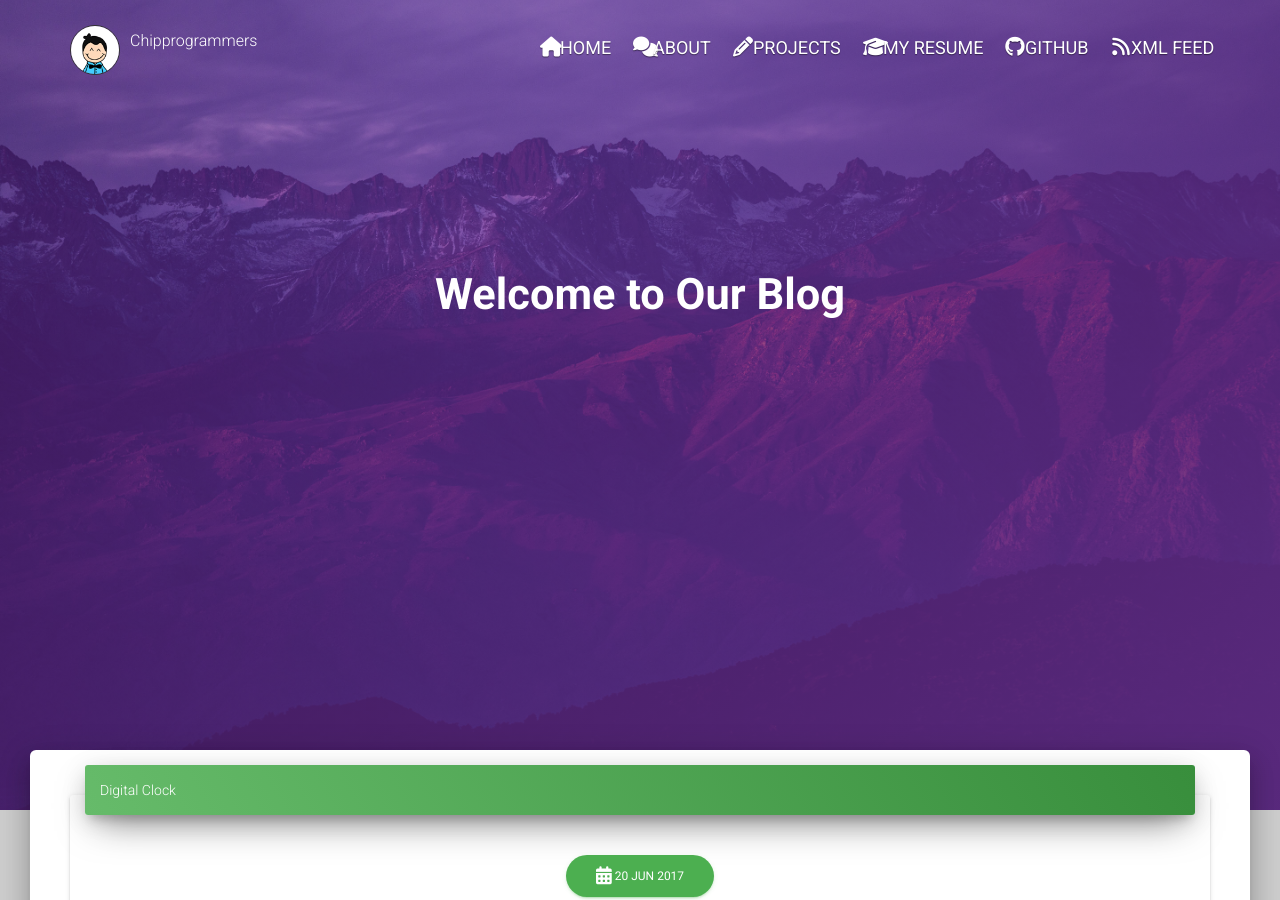
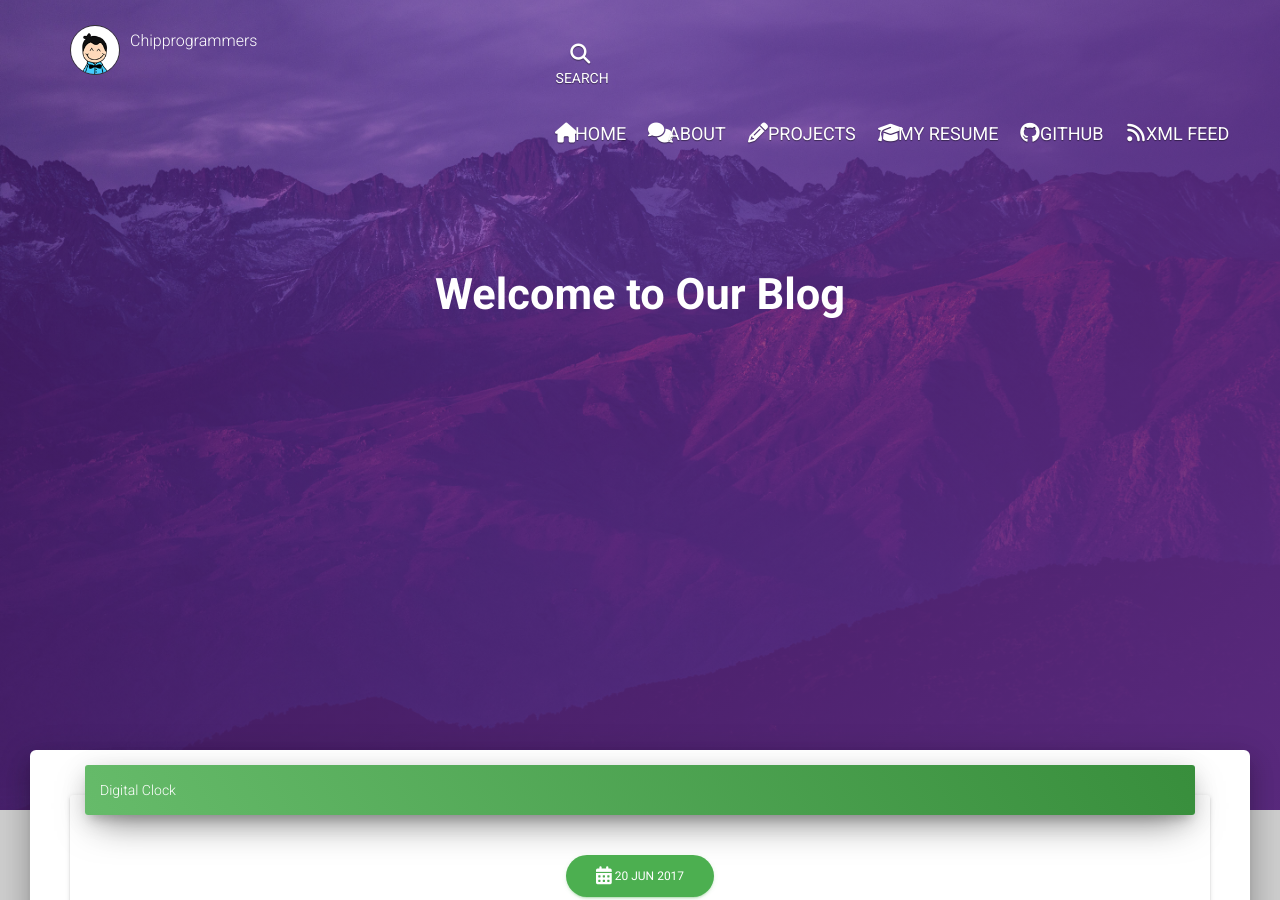
Before and after one commit to tip4programs/imbue, a Jekyll site: the page built from index.html, in a window 1280 px wide and 900 px high. Built offline with Jekyll 4.4.1, drawn with Linux system fonts in a browser that asks for light colours; nearby versions of some CDN libraries; the list of posts is cut into pages by our own code; comment, search, counter and statistics services are not loaded.

Commit message:
Update navbar.html

```diff
--- a/_includes/navbar.html
+++ b/_includes/navbar.html
@@ -21,7 +21,14 @@
 				</div>
 	      	</a>
 	    </div>
-
+            <div class="collapse navbar-collapse" id="bs-example-navbar-collapse-1">
+              <ul class="nav navbar-nav navbar-right">
+                    <li>
+                        <a href="javascript:void(0);" data-toggle="search" class="hidden-xs">
+                            <i class="fa fa-search"></i>
+                            <p>Search</p>
+                        </a>
+                    </li>
 	    <div class="collapse navbar-collapse" id="navigation-index">
 	    	<ul class="nav navbar-nav navbar-right">
 			{% for link in site.data.navigation %}
@@ -32,6 +39,7 @@
 			</li>
 			{% endfor %}
 	    	</ul>
+		</ul>
 	    </div>
 	</div>
 </nav>
```
